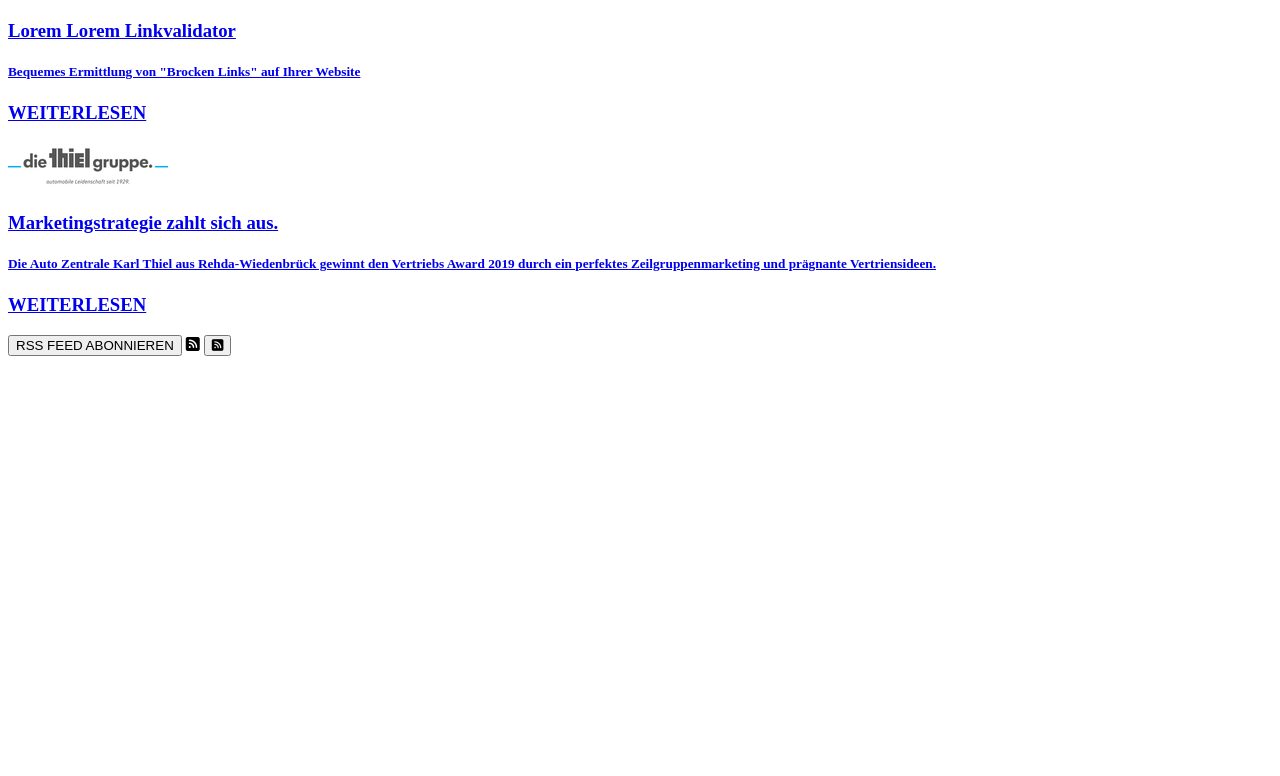
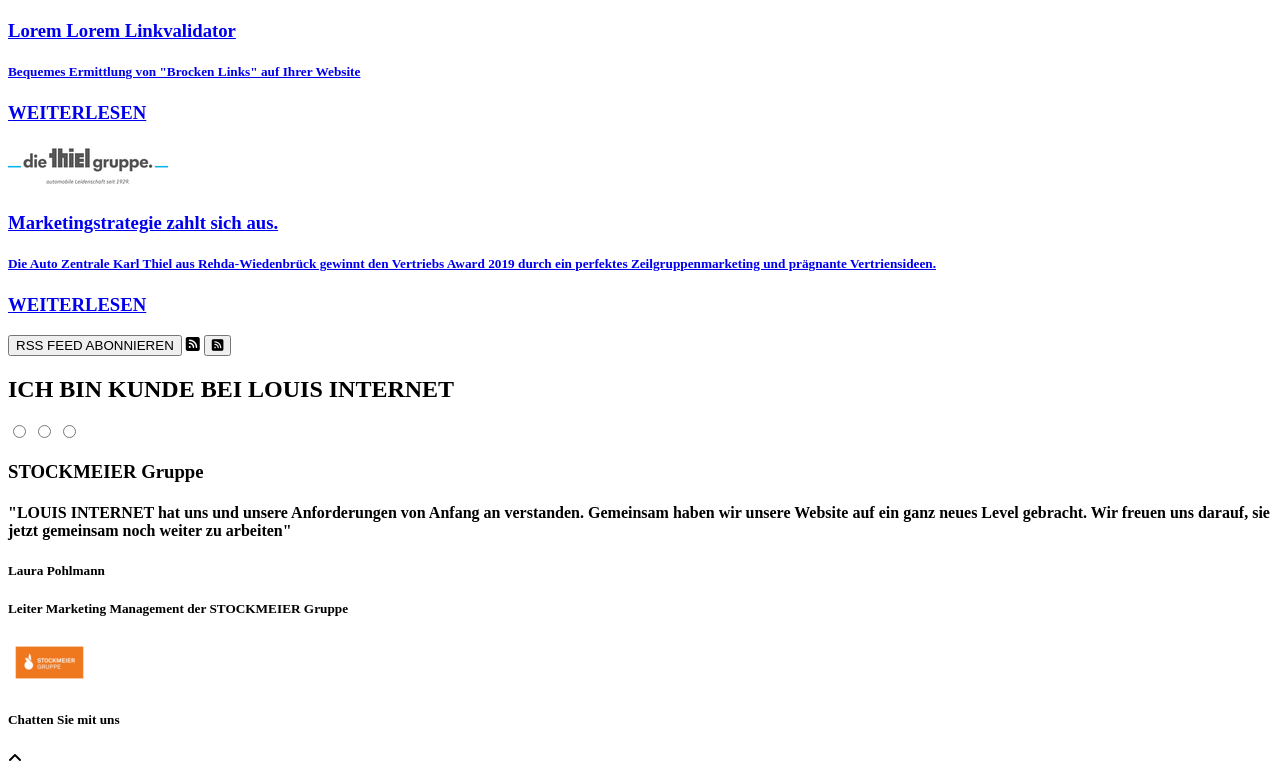
Before and after one commit to ellachoy/louis_go-digital, a plain HTML site: page index.html in a window 1280 px wide. Shown: the part 699-1475 px from the top of the page. Before the commit the page ends 1063 px from the top, so only its background shows below. Drawn offline with Linux system fonts and the light colour scheme.

Commit message:
html_ver1

```diff
--- a/index.html
+++ b/index.html
@@ -68,7 +68,7 @@
 
         </div>
         <!-- Rss Feed -->
-        <div class="rss-feed">
+        <div id="rss-feed">
             <button class="rss--abo" type="button" >RSS FEED ABONNIEREN
 
             </button>
@@ -79,11 +79,35 @@
 
         </div>
         <!-- Customer References -->
-        <div class="reference">
+        <div id="reference__container">
+            <h1>ICH BIN KUNDE BEI LOUIS INTERNET</h1>
+            <div class="reference__radios">
+                <input type="radio">
+                <input type="radio">
+                <input type="radio">
+            </div>
+            <div class="reference__bar">
+                <div class="skill__value" style=" width:40%;"></div>
+            </div>
+            <div class="reference__companie">
+                <div class="reference__description">
+                    <h3>STOCKMEIER Gruppe</h3>
+                    <h4>"LOUIS INTERNET hat uns und unsere Anforderungen von Anfang an verstanden. Gemeinsam haben wir unsere Website auf ein ganz neues Level gebracht. Wir freuen uns darauf, sie jetzt gemeinsam noch weiter zu arbeiten"</h4>
 
+                </div>
+                <div class="reference__person">
+                    <h5>Laura Pohlmann</h5>
+                    <h5>Leiter Marketing Management der STOCKMEIER Gruppe</h5>
+                    <img src="imgs/stockmeier-resize.png" alt="">
+                </div>
+            </div>
+        </div>
+     <!--popup fenster  -->
+     <div id="chatbox">
+         <h5>Chatten Sie mit uns</h5>
+         <i class="fa-solid fa-angle-up"></i>
 
-        </div>
-
+     </div>
     </section>
 </body>
 </html>
```
Also changed, not shown: imgs/stockmeier-resize.png (added), imgs/stockmeier_gruppe.png (added).
